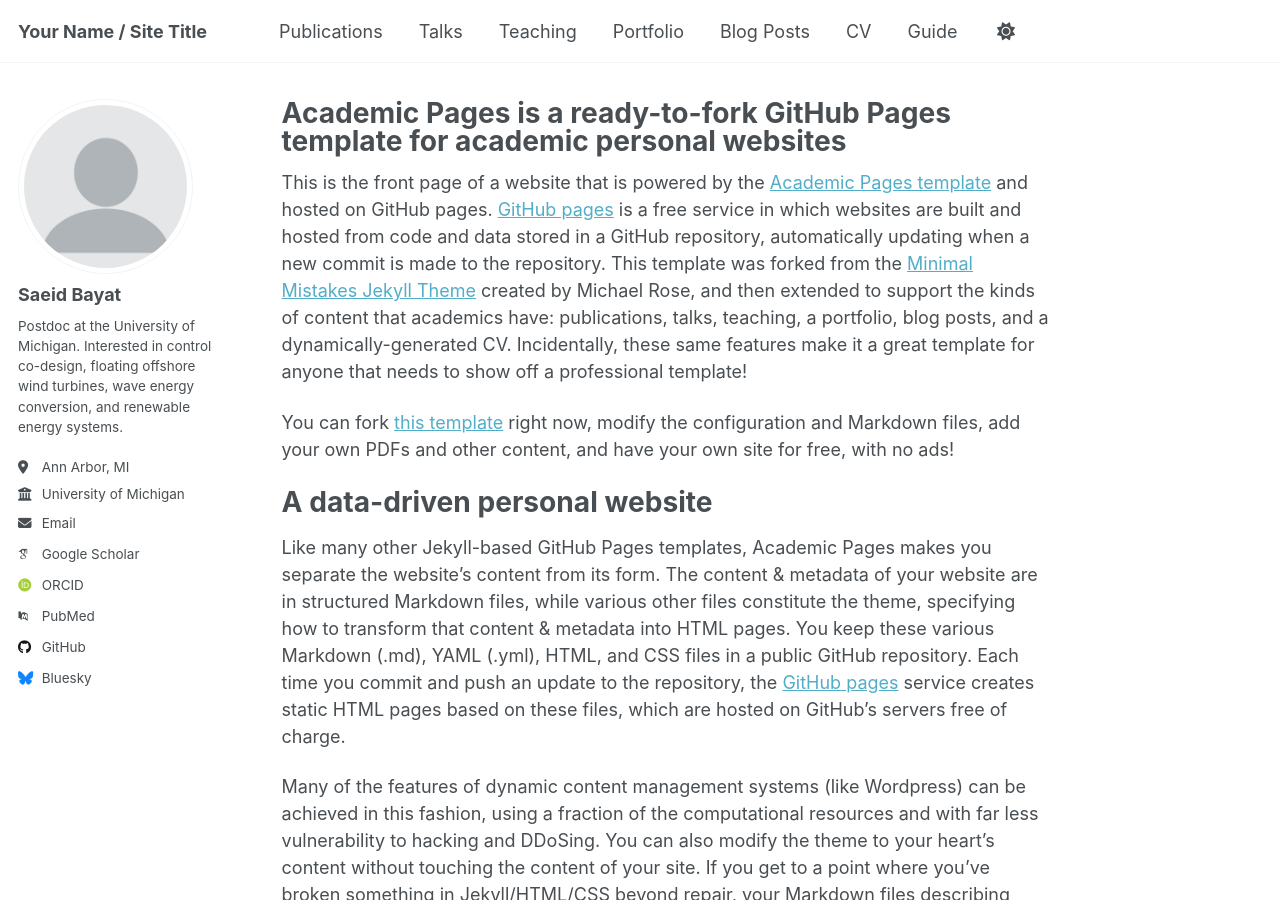
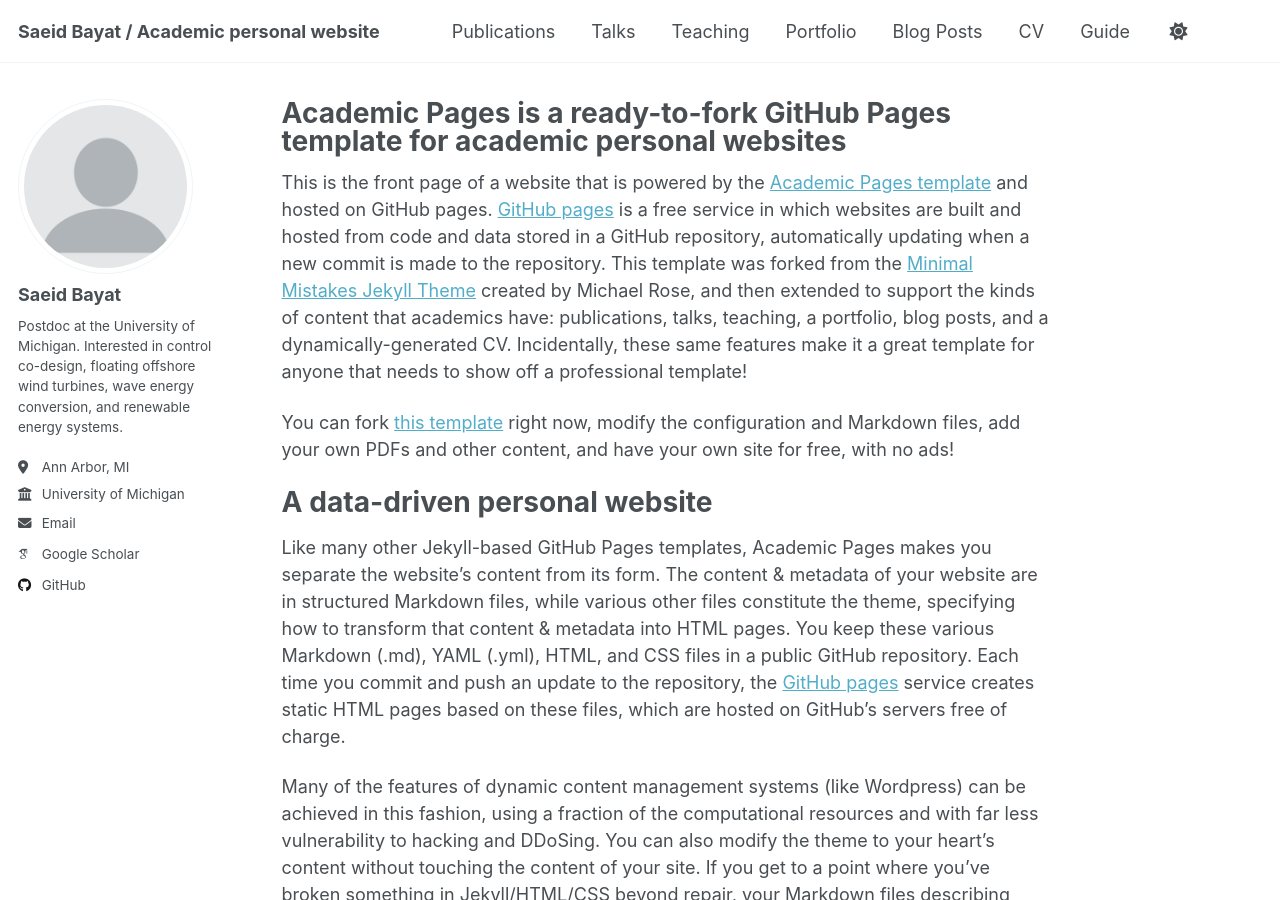
Before and after one commit to SaeidBayat/SaeidBayat.github.io, a Jekyll site: the page built from _pages/about.md, in a window 1280 px wide and 900 px high. Built offline with Jekyll 4.4.1, drawn with Linux system fonts in a browser that asks for light colours; some web fonts are replaced; a script that is not in the unit is left out; part of the change alters nothing that is shown.

Commit message:
config update

```diff
--- a/_config.yml
+++ b/_config.yml
@@ -9,7 +9,7 @@
 # Basic Site Settings
 locale                   : "en-US"
 site_theme               : "default"
-title                    : "Your Name / Site Title"
+title                    : "Saeid Bayat / Academic personal website"
 title_separator          : "-"
 name                     : &name "Your Name"
 description              : &description "personal description"
@@ -34,11 +34,11 @@ author:
   # Academic websites
   academia         : # URL
   arxiv            : # URL - Update with the correct link to your profile
-  googlescholar    : "https://scholar.google.com/citations?user=PS_CX0AAAAAJ"
+  googlescholar    : "https://scholar.google.com/citations?user=pKbaaS0AAAAJ&hl=en"
   impactstory      : # URL
-  orcid            : "http://orcid.org/yourorcidurl"
+  orcid            : # URL "http://orcid.org/yourorcidurl"
   semantic         : # URL
-  pubmed           : "https://www.ncbi.nlm.nih.gov/pubmed/?term=john+snow"
+  pubmed           : # URL "https://www.ncbi.nlm.nih.gov/pubmed/?term=john+snow"
   researchgate     : # URL
   scopus           : # URL
 
@@ -46,13 +46,13 @@ author:
   bitbucket        : # Username - Update with your username on the site
   codepen          : # Username
   dribbble         : # Username
-  github           : "academicpages"
+  github           : "SaeidBayat"
   kaggle           : # Username
   stackoverflow    : # User number or user number and name (i.e., use "1" or "1/jeff-atwood")
 
   # Social media
   artstation       : # Username
-  bluesky          : "bsky.app" # Replace this with you Bluesky username
+  bluesky          : # Username "bsky.app" # Replace this with you Bluesky username
   facebook         : # Username
   flickr           : # Username
   foursquare       : # Username
```
